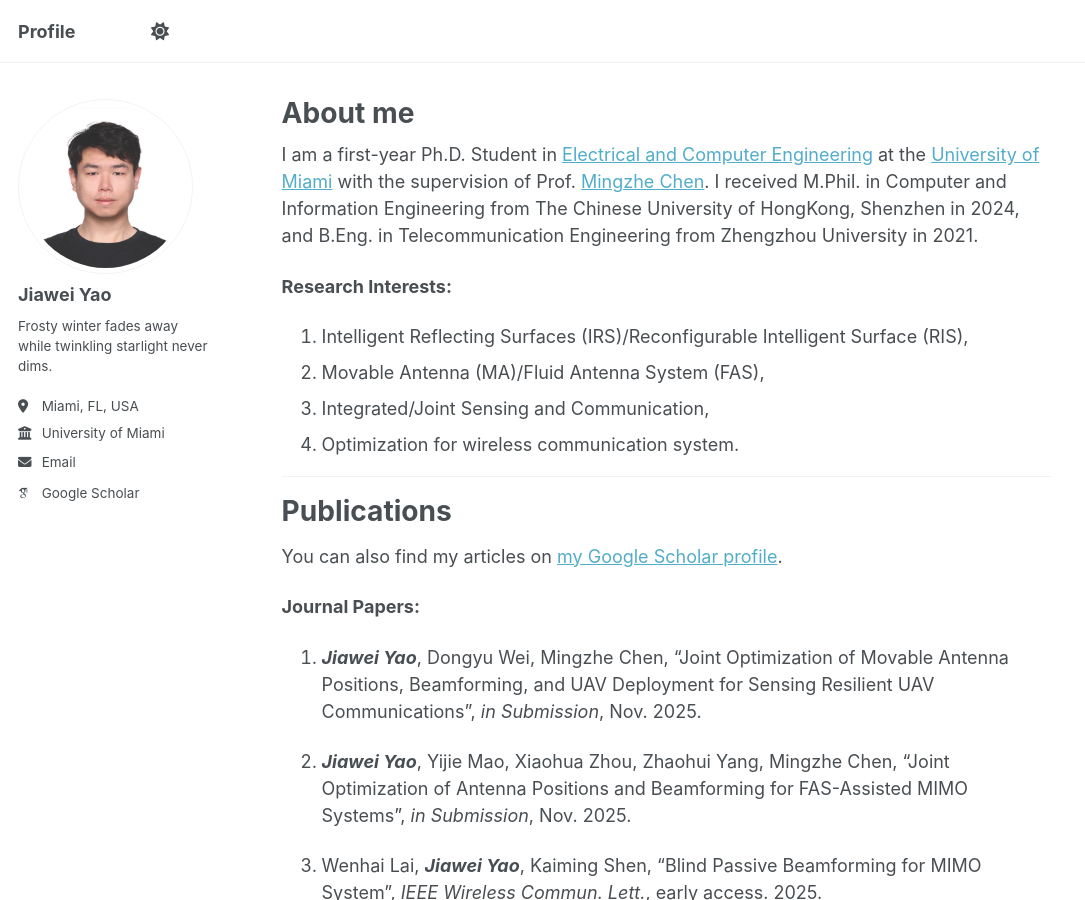
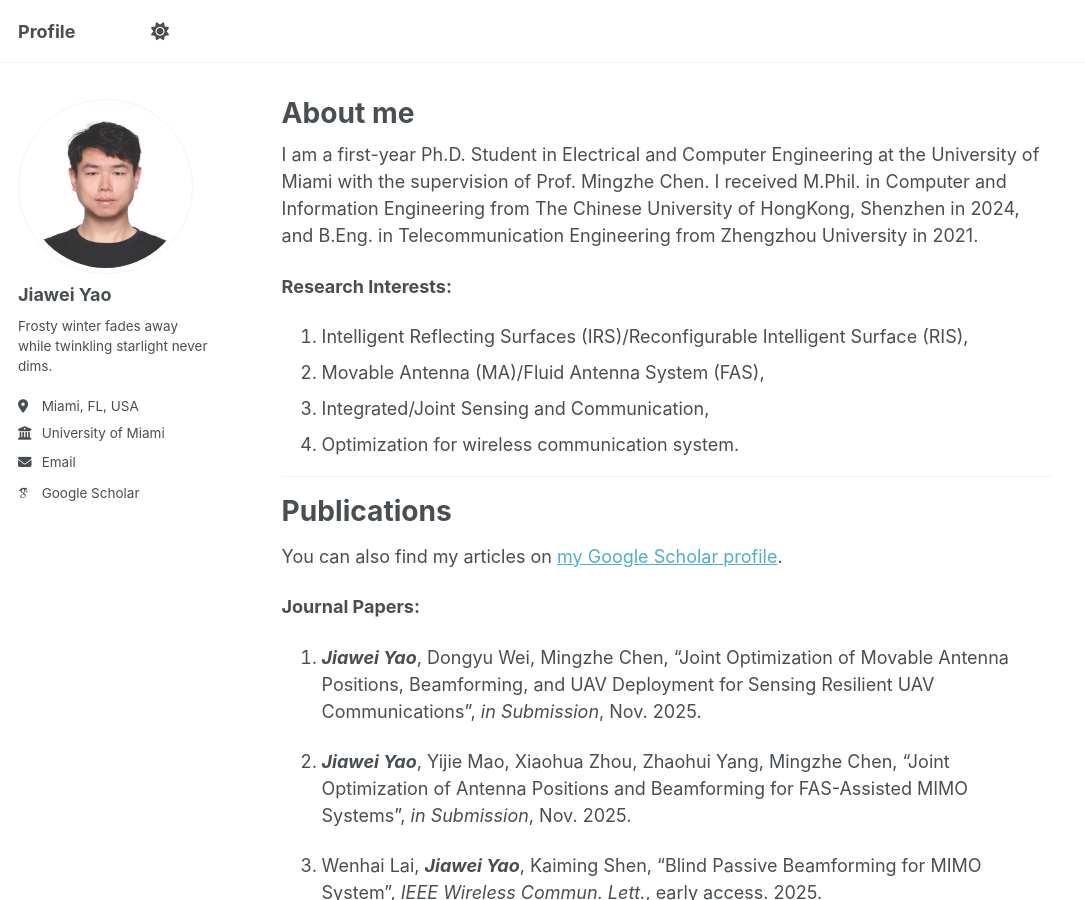
Before and after one commit to Mercuryyjw/Mercuryyjw.github.io, a Jekyll site: the page built from _pages/about.md, in a window 1280 px wide and 900 px high. Shown: the whole window, without its empty margins (0-1085 px from the left). Built offline with Jekyll 4.4.1, drawn with Linux system fonts in a browser that asks for light colours; some web fonts are replaced; a script that is not in the unit is left out; part of the change alters nothing that is shown.

```diff
--- a/_pages/about.md
+++ b/_pages/about.md
@@ -7,7 +7,7 @@ redirect_from:
   - /about.html
 ---
 
-I am a first-year Ph.D. Student in [Electrical and Computer Engineering](https://ece.coe.miami.edu/index.html) at the [University of Miami](https://welcome.miami.edu/) with the supervision of Prof. [Mingzhe Chen](https://winslab.us/). I received M.Phil. in Computer and Information Engineering from The Chinese University of HongKong, Shenzhen in 2024, and B.Eng. in Telecommunication Engineering from Zhengzhou University in 2021.
+I am a first-year Ph.D. Student in Electrical and Computer Engineering at the University of Miami with the supervision of Prof. Mingzhe Chen. I received M.Phil. in Computer and Information Engineering from The Chinese University of HongKong, Shenzhen in 2024, and B.Eng. in Telecommunication Engineering from Zhengzhou University in 2021.
 
 **Research Interests:**
 
```
